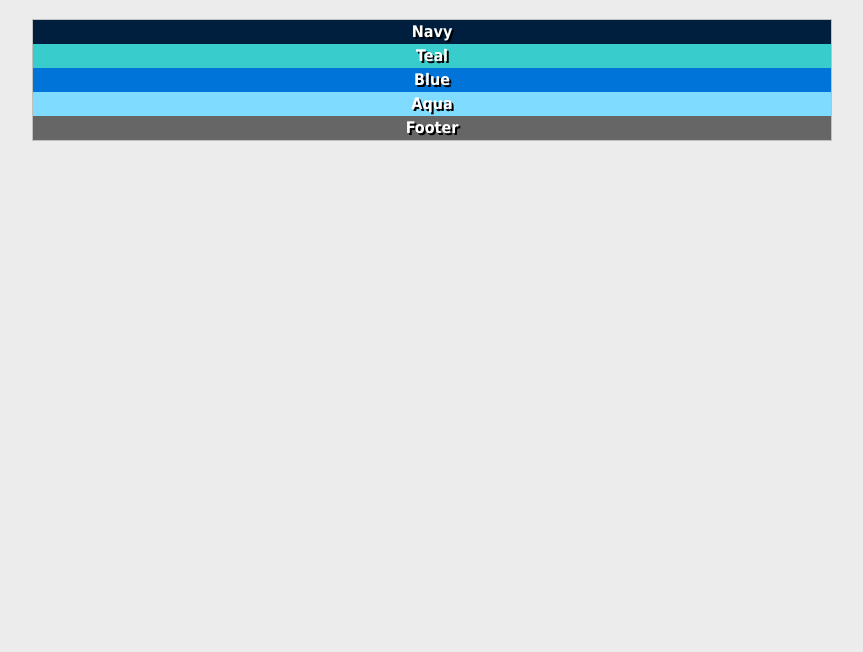
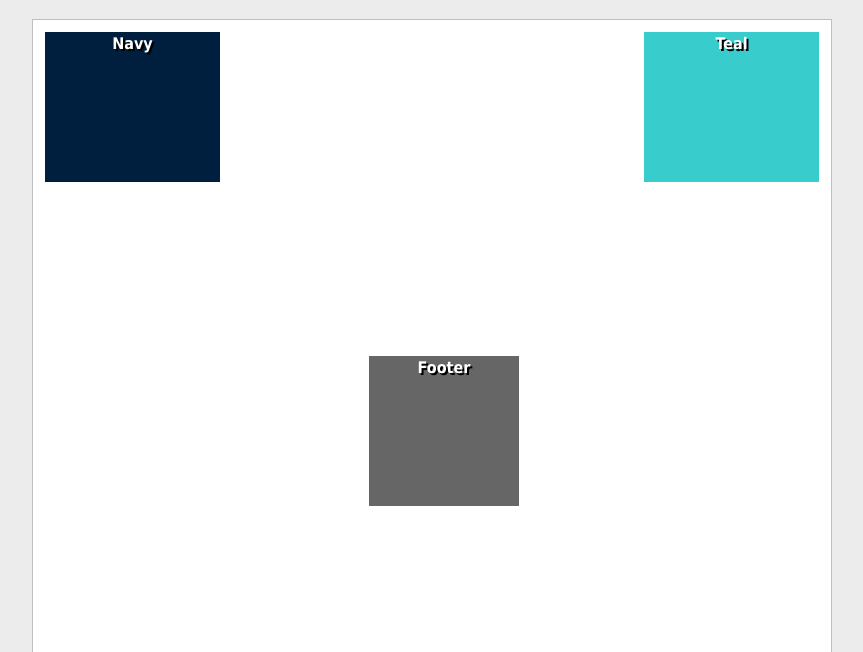
Before and after one commit to jpadilla11/IFSC-11003-02, a plain HTML site: page positioning-lab/absolute-2.html in a window 1280 px wide. Shown: the part 148-800 px from the top of the page, without its empty margins (208-1071 px from the left). Drawn offline with Linux system fonts and the light colour scheme.

Commit message:
Finished positioning lab.

```diff
--- a/positioning-lab/absolute-2.html
+++ b/positioning-lab/absolute-2.html
@@ -28,24 +28,71 @@
       background-color: #FFF;
       border: 1px solid #c0c0c0;
       width: 800px;
+      height: 800px;
       margin-right: auto;
       margin-left: auto;
       text-shadow: 2px 2px #000;
+      overflow: auto;
+      position:relative;
+
+
+
     }
     #navy {
       background-color: #001f3f;
+      width: 175px;
+      height: 150px;
+      float: left;
+      margin: 1.5%;
+      position: absolute;
+      top:0;
+      left:0;
+
     }
     #teal {
       background-color: #39CCCC;
+      width: 175px;
+      height: 150px;
+      float: left;
+      margin: 1.5%;
+      position: absolute;
+      top:0;
+      right:0;
+
     }
     #blue {
       background-color: #0074D9;
+      width: 175px;
+      height: 150px;
+      float: left;
+      margin: 1.5%;
+      position: absolute;
+      bottom:0;
+      left:0;
+
     }
     #aqua {
       background-color: #7FDBFF;
+      width: 175px;
+      height: 150px;
+      float: left;
+      margin: 1.5%;
+      position: absolute;
+      bottom:0;
+      right:0;
+
     }
     #footer {
       background-color: #666;
+      width: 150px;
+      height: 150px;
+      float: left;
+      clear:both;
+      margin: 1.5%;
+      position: absolute;
+      top:50%;
+      left:50%;
+      transform: translate(-50%, -50%);
     }
     h1 {
       color: #000;
```
Also changed, not shown: index.html (+1 -1 lines), positioning-lab/absolute-1.html (+30 -2 lines), positioning-lab/float-2.html (+29 -0 lines).
